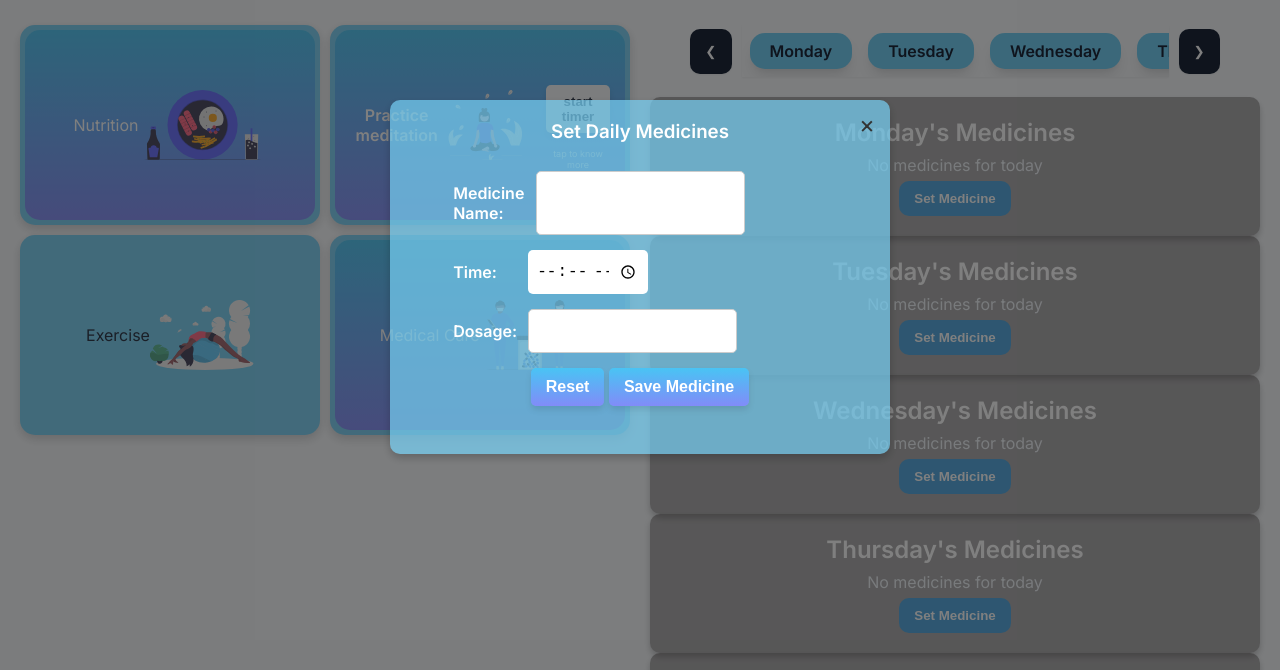
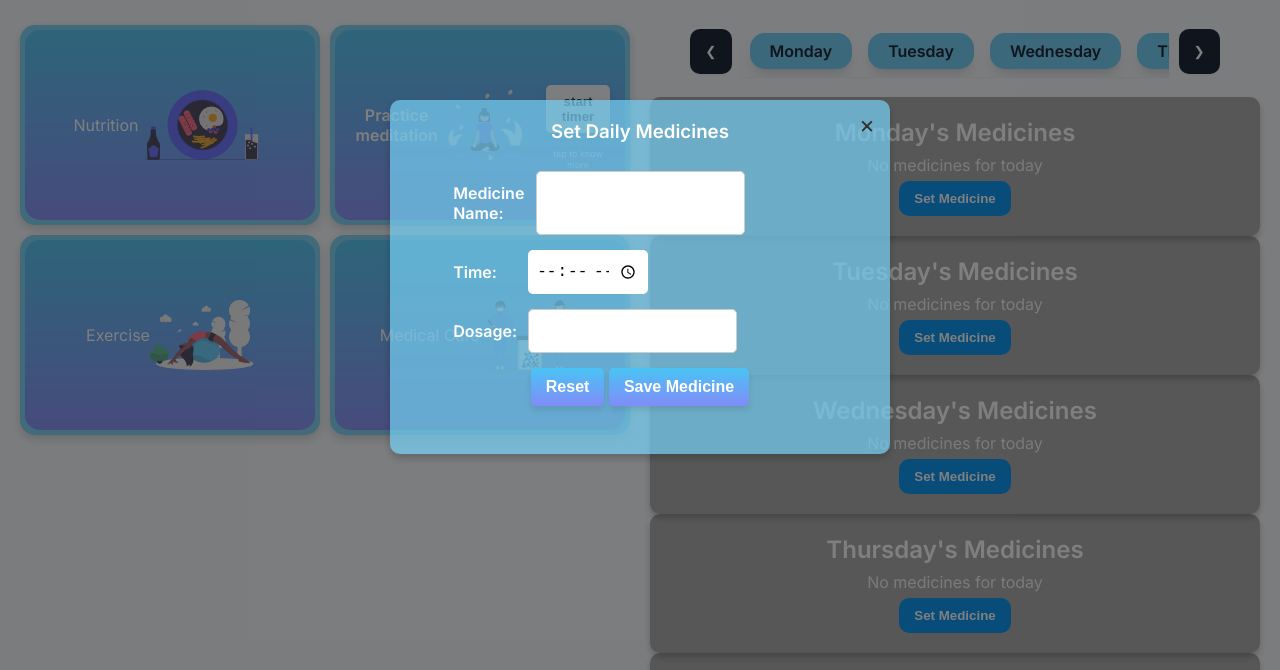
Before and after one commit to ParijaSharma/mediSync-project, a plain HTML site: page medisync/index.html in a window 1280 px wide. Shown: the part 123-793 px from the top of the page. Drawn offline with Linux system fonts and the light colour scheme; a script that the page names is missing.

Commit message:
updated css

```diff
--- a/medisync/index.css
+++ b/medisync/index.css
@@ -345,6 +345,13 @@ h1{
     width: 50%;
     padding-left: 10px;
 }
+.prescription {
+    display: flex;
+    flex-direction: column;
+    align-items: center; /* Centers text and file input */
+    justify-content: center;
+    text-align: center;
+}
 .flashcards-container{
     display: grid;
     grid-template-columns: repeat(2,1fr);
@@ -368,6 +375,7 @@ h1{
     perspective: 1000px;
 
 }
+
 .card{
     width: 100%;
     height: 100%;
@@ -390,26 +398,39 @@ h1{
     text-align: center;
     border-radius: 15px;
     padding: 10px;
+
+}
+.front1{
+    background:linear-gradient(var(--primary-color),var(--secondary-color));
+    background-color:var(--primary-color);
+    color: white;
+    scroll-behavior: smooth;
+    height: 190px;
+    scrollbar-width:thin;
+    overflow-wrap: break-word;
+    overflow-y: auto;
+    display: flex;
+    align-items: center;
+    justify-content: center;
 }
 .front{
     background:linear-gradient(var(--primary-color),var(--secondary-color));
     background-color:var(--primary-color);
     color: white;
+       display: flex;
+    align-items: center;
+    justify-content: center;
 }
 .back{
-    scroll-behavior: smooth;
-    height: 190px;
-    scrollbar-width:thin;
-    overflow-y: auto;
+
     font-size: small;
     background-color: var(--primary-color);
     color: white;
-    transform: rotateY(170deg);
+    transform: rotateY(180deg);
     display: flex;
     align-items: center;
+}
 
-
-}
 .tap{
     margin-top: 10px;
     font-size: xx-small;
@@ -509,7 +530,7 @@ h1{
 }
 .set-medicine {
     /* display: flex; */
-    background:#5dade2;
+    background:#119af5;
     color:var(--card-bg);
     padding: 10px 15px;
     border: none;
```
